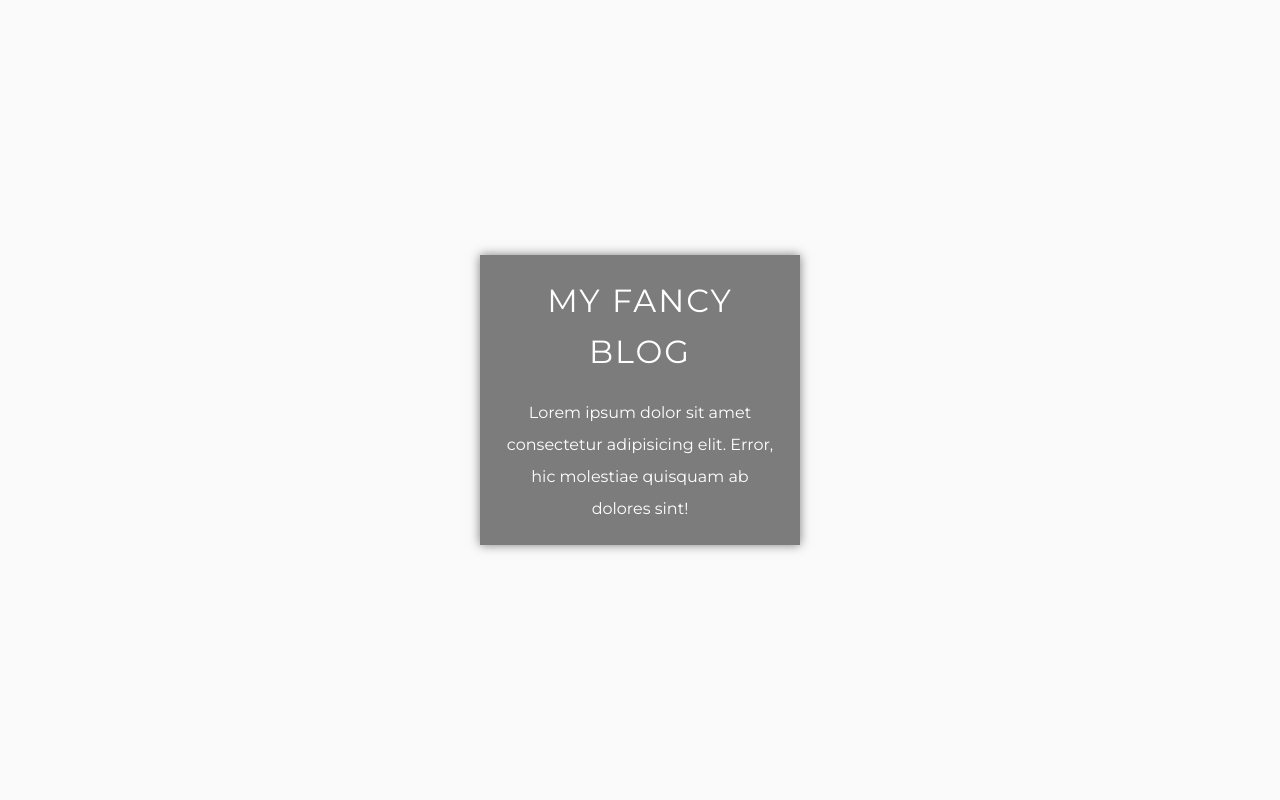
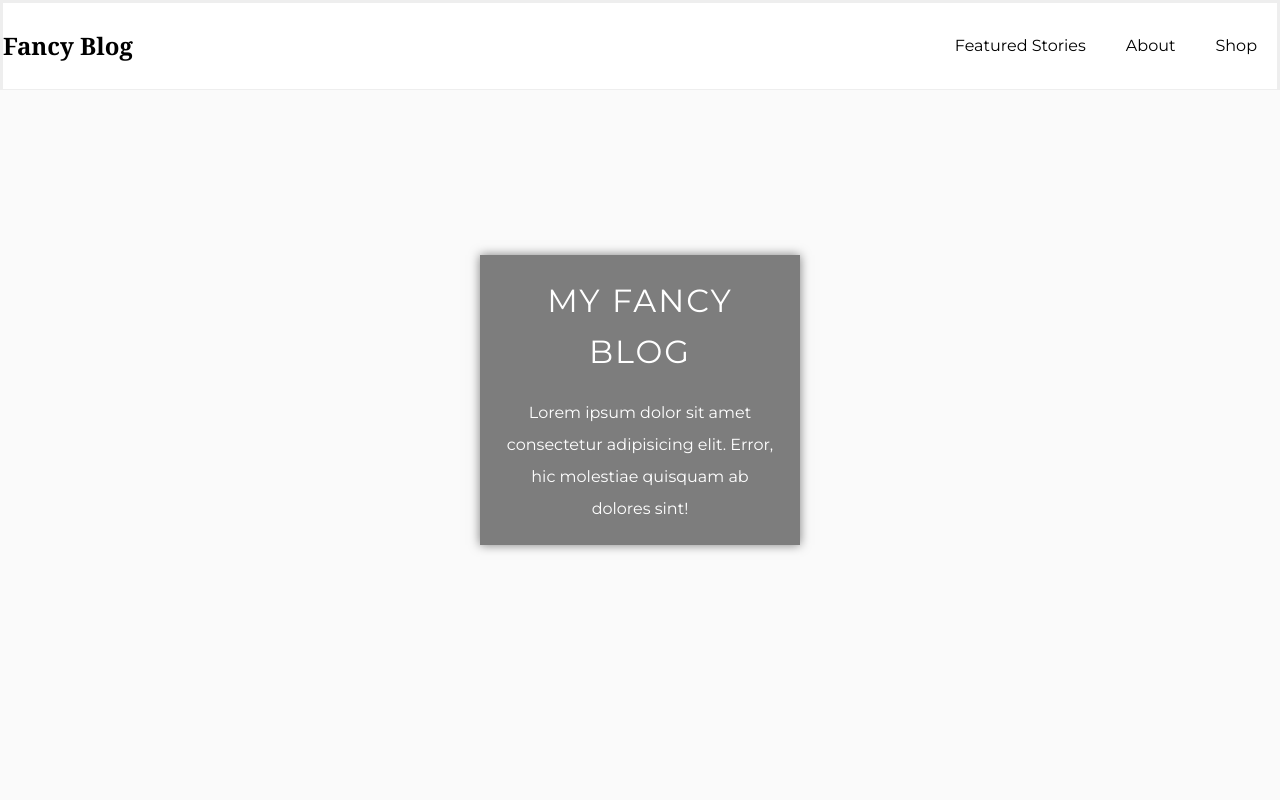
Before and after one commit to shayctrl/web-design, a plain HTML site: page blog/index.html in a window 1280 px wide. Shown: the top 800 px of the page. Drawn offline with Linux system fonts and the light colour scheme; a web font is replaced by a local one.

Commit message:
Finished Blog Home Page Layout

```diff
--- a/blog/index.html
+++ b/blog/index.html
@@ -8,11 +8,28 @@
     <link rel="preconnect" href="https://fonts.googleapis.com">
     <link rel="preconnect" href="https://fonts.gstatic.com" crossorigin>
     <link href="https://fonts.googleapis.com/css2?family=Montserrat:ital,wght@0,100..900;1,100..900&display=swap" rel="stylesheet">
+    <link href="https://fonts.googleapis.com/css2?family=Eczar:wght@400..800&display=swap" rel="stylesheet">
 
     <!-- links the css file to this page -->
     <link rel="stylesheet" href="style.css">
 </head>
 <body>
+
+    <!-- WEBSITE NAVIGATION -->
+    <nav class="navbar">
+        <div class="container">
+
+            <a href="#" class="navbar-brand">
+                Fancy Blog
+            </a>
+
+            <ul class="navbar-nav">
+                <li class="nav-item"><a href="#" class="nav-link">Featured Stories</a></li>
+                <li class="nav-item"><a href="#" class="nav-link">About</a></li>
+                <li class="nav-item"><a href="#" class="nav-link">Shop</a></li>
+            </ul>
+        </div>
+    </nav>
 
     <!-- WEBSITE INTRO -->
     <header class="intro">
@@ -21,7 +38,6 @@
             <p>Lorem ipsum dolor sit amet consectetur adipisicing elit. Error, hic molestiae quisquam ab dolores sint!</p>
         </div>
     </header>
-
 
 
     <!-- WEBSITE CONTAINER -->
@@ -90,6 +106,7 @@
 
         </main>
 
+
     </div>
     <!-- FOOTER -->
     <footer class="website-footer">
@@ -117,6 +134,7 @@
             <p class="copyright">
                 &copy; My Fancy Blog
             </p>
+
         </div>
 
     </footer>
--- a/blog/style.css
+++ b/blog/style.css
@@ -27,6 +27,9 @@ body {
     height: 100vh; /* viewport/window height */
 
     display: flex;
+
+    z-index: 1100; /* puts intro in front of navbar */
+    position: relative;
 }
 
 .intro-container {
@@ -174,3 +177,49 @@ body {
     text-align: right;
     margin-top: 50px;
 }
+
+/******************* NAVIGATION *******************/
+.navbar {
+
+    background-color: #fff;
+
+    border-color:#eee;
+    border-style: solid;
+    border-bottom-width: 1px;
+
+    position: fixed;
+    top:0%;
+    left:0%;
+    z-index: 1000;
+
+    width: 100%;
+}
+
+.navbar .container {
+    display: flex;
+    justify-content: space-between;
+}
+
+.navbar a {
+    display: block;
+    color: #000;
+    text-decoration: none;
+}
+
+.navbar-nav {
+    list-style: none;
+    display: flex;
+}
+
+.nav-link {
+    /* Padding on top/bottom/left/right */
+    padding: 30px 20px;
+}
+
+.navbar-brand {
+    font-family: Eczar, Georgia, 'Times New Roman', Times, serif;
+    font-size: 1.5em; /* 150% of the font size */
+    font-weight: bold;
+
+    align-content: center;
+}
```
